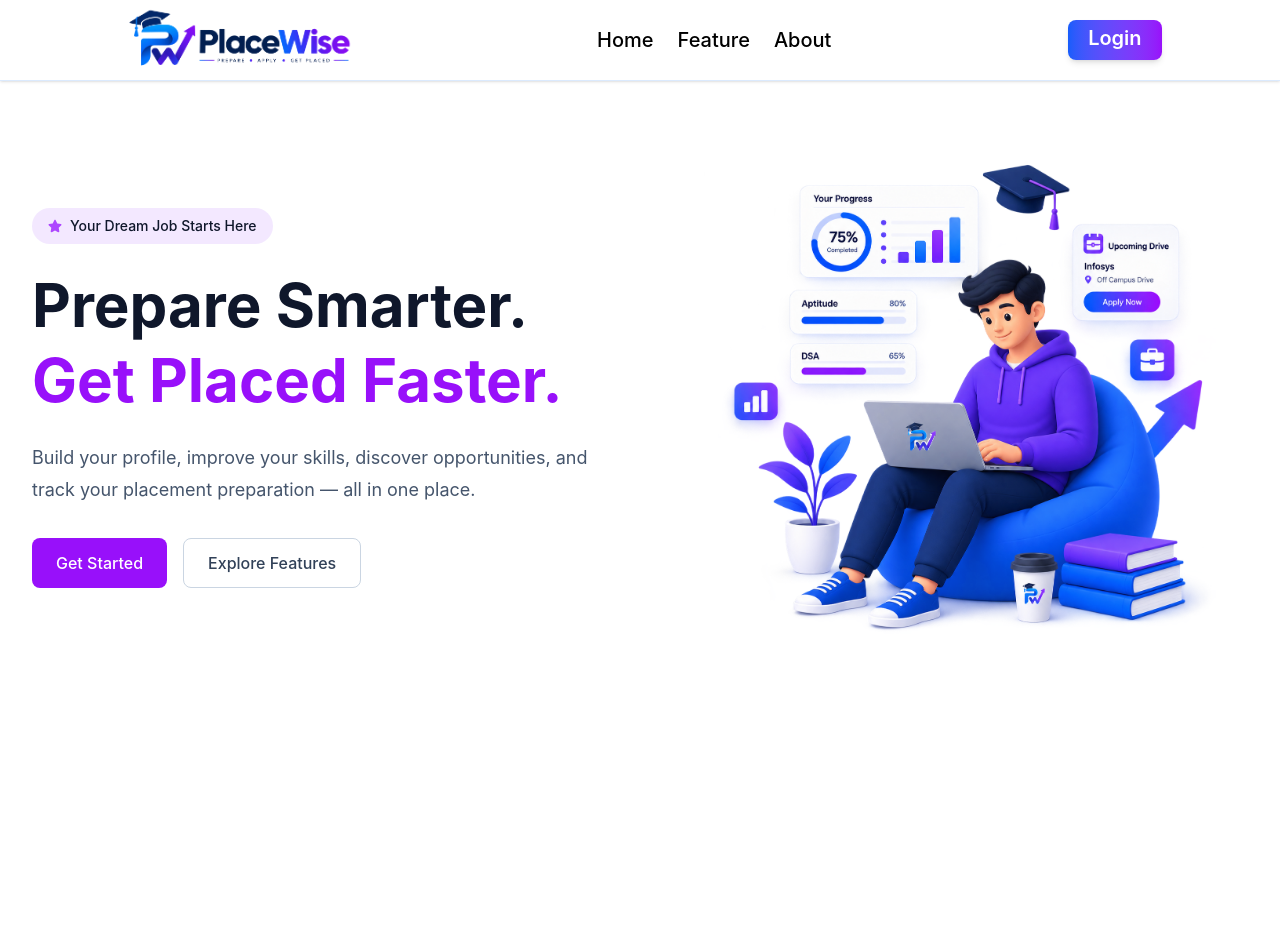
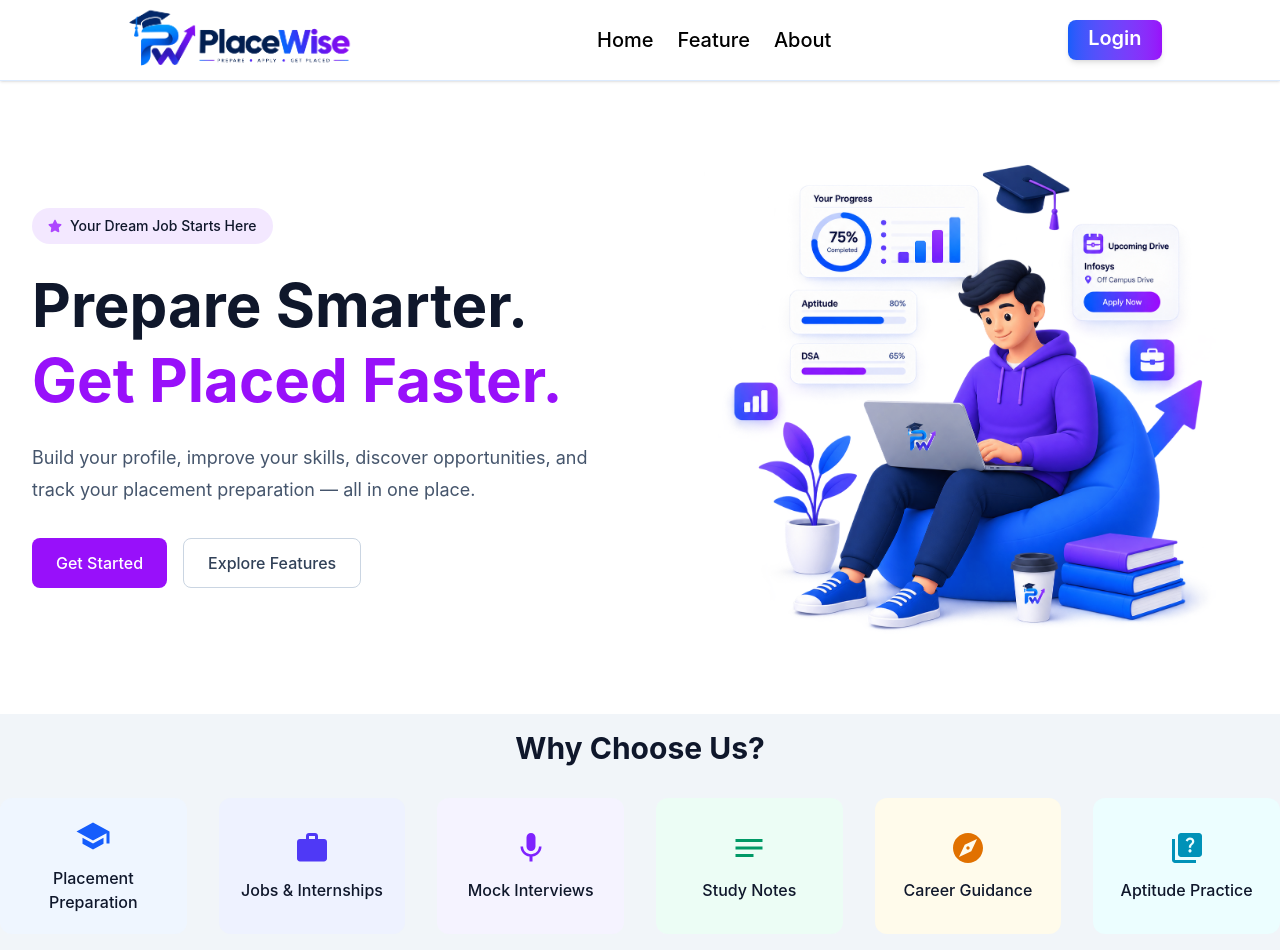
Before and after one commit to Faiyaz-Alam01/Place-wise, a React (Vite) app in the folder client/: page / in a window 1280 px wide. Before the commit the page ends 800 px from the top, so only its background shows below. Built offline with nearby package versions, Linux system fonts and the light colour scheme.

Commit message:
added whyChoose us

```diff
--- /dev/null
+++ b/client/src/components/Whychoose.jsx
@@ -0,0 +1,62 @@
+import React from 'react'
+import Card from './ui/Card'
+import {
+  MdSchool,
+  MdWork,
+  MdMic,
+  MdNotes,
+  MdExplore,
+  MdQuiz
+} from "react-icons/md";
+
+const Whychoose = () => {
+  return (
+	<div>
+	  <div className="w-full h-auto bg-slate-100 flex flex-col items-center justify-center py-4">
+		<h2 className="text-3xl font-bold text-slate-900">Why Choose Us?</h2>
+
+		<div className="grid grid-cols-1 sm:grid-cols-2 md:grid-cols-3 lg:grid-cols-6 gap-8 mt-8">
+
+			<Card
+				title="Placement Preparation"
+				bgColour="bg-blue-50"
+				img={<MdSchool className="text-blue-600 text-4xl" />}
+			/>
+
+			<Card
+				title="Jobs & Internships"
+				bgColour="bg-indigo-50"
+				img={<MdWork className="text-indigo-600 text-4xl" />}
+			/>
+
+			<Card
+				title="Mock Interviews"
+				bgColour="bg-violet-50"
+				img={<MdMic className="text-violet-600 text-4xl" />}
+			/>
+
+			<Card
+				title="Study Notes"
+				bgColour="bg-emerald-50"
+				img={<MdNotes className="text-emerald-600 text-4xl" />}
+			/>
+
+			<Card
+				title="Career Guidance"
+				bgColour="bg-amber-50"
+				img={<MdExplore className="text-amber-600 text-4xl" />}
+			/>
+
+			<Card
+				title="Aptitude Practice"
+				bgColour="bg-cyan-50"
+				img={<MdQuiz className="text-cyan-600 text-4xl" />}
+			/>
+
+			</div>
+	  </div>
+	</div>
+  )
+}
+
+export default Whychoose
--- /dev/null
+++ b/client/src/components/ui/Card.jsx
@@ -0,0 +1,17 @@
+import React from "react";
+
+const Card = ({ title, bgColour, img }) => {
+  return (
+    <section
+      className={`p-5 ${bgColour} rounded-xl flex flex-col items-center justify-center text-center`}
+    >
+      {img}
+
+      <p className="text-slate-900 mt-3 font-medium">
+        {title}
+      </p>
+    </section>
+  );
+};
+
+export default Card;
--- a/client/src/pages/Home.jsx
+++ b/client/src/pages/Home.jsx
@@ -1,12 +1,14 @@
 import React from 'react'
 import Navbar from '../components/Navbar'
 import HeroSection from '../components/HeroSection'
+import Whychoose from '../components/Whychoose'
 
 const Home = () => {
   return (
 	<div>
 	  <Navbar />
 	  <HeroSection />
+	  <Whychoose />
 	</div>
   )
 }
```
